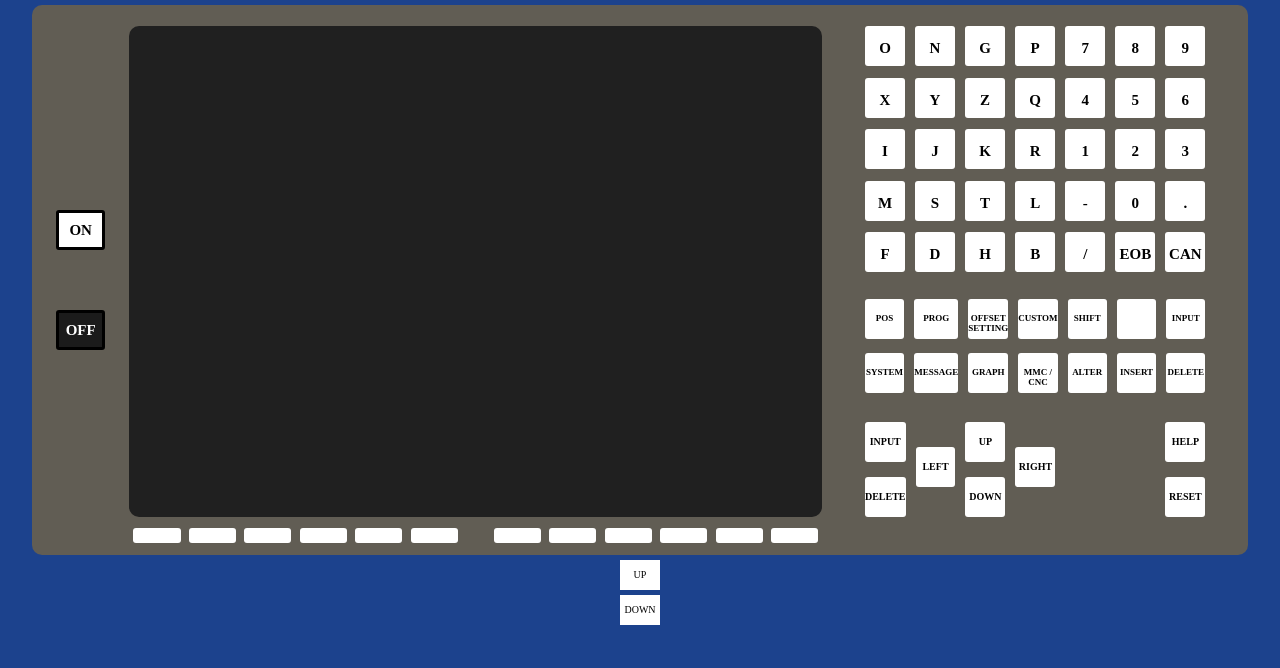
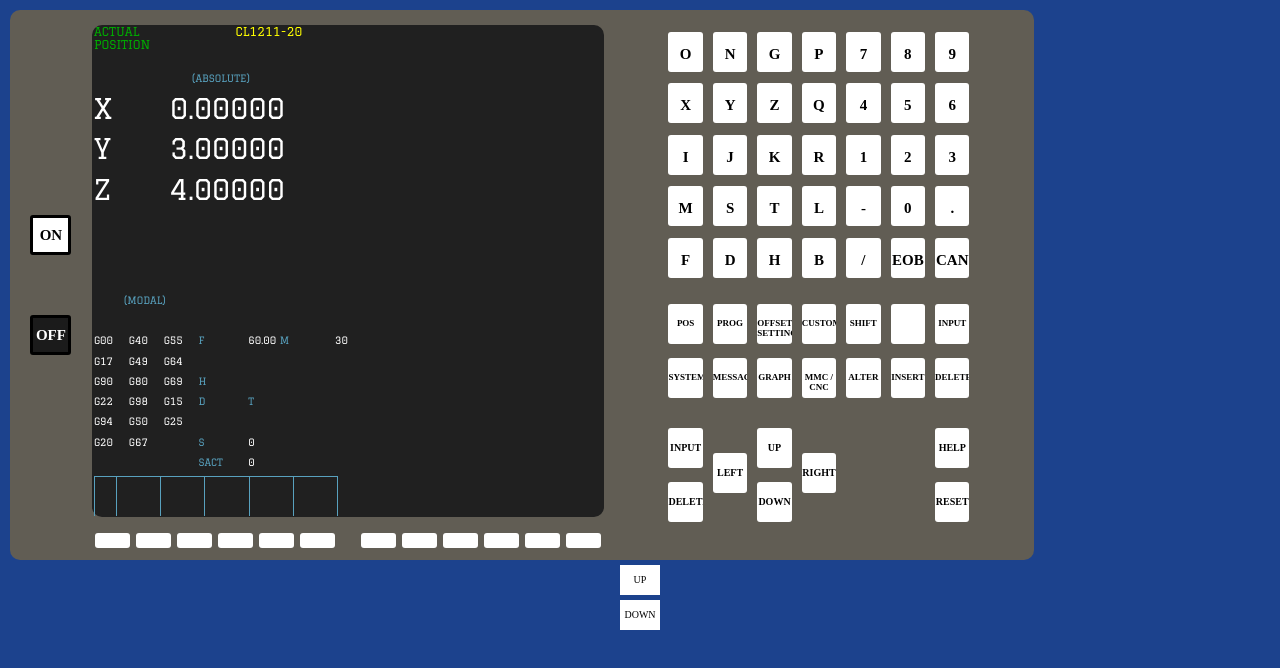
Before and after one commit to Bozinoski/JonesMachine, a plain HTML site: page index.html in a window 1280 px wide. Drawn offline with Linux system fonts and the light colour scheme.

Commit message:
Changed the visuals on the screen, shrinked the panel size and screen

```diff
--- a/index.html
+++ b/index.html
@@ -6,6 +6,7 @@
     <meta http-equiv="X-UA-Compatible" content="ie=edge">
     <title>Document</title>
     <link rel="stylesheet" href="style.css">
+    <link href="https://fonts.googleapis.com/css?family=Graduate" rel="stylesheet">
 </head>
 <body>
     <!--MAIN PANEL START-->
@@ -20,7 +21,104 @@
         </div>
         <div class="screen-section">
             <div class="screen">
-
+                <div class="screen-left">
+                    <div class="left-sub left-sub1">
+                        <div class="prog-actual-position">ACTUAL POSITION</div>
+                        <div class="prog-part-number">CL1211-20</div>
+                    </div>
+                    <div class="left-sub left-sub2"></div>
+                    <div class="left-sub left-sub3">(ABSOLUTE)</div>
+                    <div class="left-sub axis-sub left-sub4">
+                        <div class="left-axis axis-x">X</div>
+                        <div class="left-axis-x-value">0.00000</div>
+                    </div>
+                    <div class="left-sub axis-sub left-sub5">
+                        <div class="left-axis axis-y">Y</div>
+                        <div class="left-axis-y-value">3.00000</div>
+                    </div>
+                    <div class="left-sub axis-sub left-sub6">
+                        <div class="left-axis axis-z">Z</div>
+                        <div class="left-axis-z-value">4.00000</div>
+                    </div>
+                    <div class="left-sub left-sub7"></div>
+                    <div class="left-sub left-sub8">
+                        <div>(MODAL)</div>
+                        <div></div>
+                    </div>
+                    <div class="left-sub modals left-sub9">
+                        <div></div>
+                        <div></div>
+                        <div></div>
+                        <div></div>
+                        <div></div>
+                        <div></div>
+                    </div>
+                    <div class="left-sub modals left-sub10">
+                        <div>G00</div>
+                        <div>G40</div>
+                        <div>G55</div>
+                        <div class="blue-letter">F</div>
+                        <div>60.00 <span class="blue-letter">M</span></div>
+                        <div class="modal-last">30</div>
+                    </div>
+                    <div class="left-sub modals left-sub11">
+                        <div>G17</div>
+                        <div>G49</div>
+                        <div>G64</div>
+                        <div></div>
+                        <div></div>
+                        <div></div>
+                    </div>
+                    <div class="left-sub modals left-sub12">
+                        <div>G90</div>
+                        <div>G80</div>
+                        <div>G69</div>
+                        <div class="blue-letter">H</div>
+                        <div></div>
+                        <div></div>
+                    </div>
+                    <div class="left-sub modals left-sub13">
+                        <div>G22</div>
+                        <div>G98</div>
+                        <div>G15</div>
+                        <div class="blue-letter">D</div>
+                        <div class="blue-letter">T</div>
+                        <div></div>
+                    </div>
+                    <div class="left-sub modals left-sub14">
+                        <div>G94</div>
+                        <div>G50</div>
+                        <div>G25</div>
+                        <div></div>
+                        <div></div>
+                        <div></div>
+                    </div>
+                    <div class="left-sub modals left-sub15">
+                        <div>G20</div>
+                        <div>G67</div>
+                        <div></div>
+                        <div class="blue-letter">S</div>
+                        <div>0</div>
+                        <div></div>
+                    </div>
+                    <div class="left-sub modals left-sub16">
+                        <div></div>
+                        <div></div>
+                        <div></div>
+                        <div class="blue-letter">SACT</div>
+                        <div>0</div>
+                        <div></div>
+                    </div>
+                    <div class="left-sub left-sub17">
+                        <div class="soft-key-menu"></div>
+                        <div class="soft-key-menu"></div>
+                        <div class="soft-key-menu"></div>
+                        <div class="soft-key-menu"></div>
+                        <div class="soft-key-menu"></div>
+                        <div class="soft-key-menu"></div>
+                    </div>
+                </div>
+                <div class="screen-right"></div>
             </div>
             <div class="soft-keys">
                 <div class="soft" id="soft-1"></div>
--- a/script.js
+++ b/script.js
@@ -0,0 +1,16 @@
+var btnOn, btnOff, power;
+var startUp;
+btnOn = document.querySelector('.btn-on');
+btnOff = document.querySelector('.btn-off');
+screen = document.querySelector('.screen');
+power = 0;
+step = 0;
+
+btnOn.addEventListener('click',function(){
+    if (step === 0 && power === 0){
+        power = 1;
+        step = 1;
+        screen.style.backgroundColor = "red";
+        console.log('hi');
+    }
+})
--- a/style.css
+++ b/style.css
@@ -15,11 +15,12 @@ body{
 }
 /*  Main */
 .main-panel{
-    width:95%;
+    width:80%;
     height:55rem;
     display: grid;
-    grid-template-columns: 8% 57% 35%;
-    margin:.5rem auto 0rem auto;
+    grid-template-columns: 8% 50% 42%;
+    margin-top:1rem;
+    margin-left:1rem;
     background-color:#615D54;
     border-radius: 1rem;
 }
@@ -66,6 +67,64 @@ body{
     background-color: rgb(32, 32, 32);
     margin: 3% auto 0 auto;
     border-radius: 1rem;
+    display: grid;
+    grid-template-columns: 1fr 1fr;
+    font-family: 'Graduate', cursive;
+
+}
+.screen-left{
+    display: grid;
+    grid-template-rows: .5fr .5fr .5fr 1fr 1fr 1fr 2fr .5fr .5fr .5fr .5fr .5fr .5fr .5fr .5fr .5fr 1fr;
+    padding-left:.2rem;
+}
+.left-sub1{
+    display: grid;
+    grid-template-columns: 4fr 6fr;
+    font-size: 1.2rem;
+}
+.prog-actual-position{
+    color:rgb(0, 170, 0);
+}
+.prog-part-number{
+    color:yellow;
+    padding-left:4rem;
+}
+.axis-sub{
+    display: grid;
+    grid-template-columns: 3fr 7fr;
+    font-size: 2.8rem;
+    color:white;
+}
+.left-sub3{
+    text-align: center;
+    color: rgb(88, 161, 190);
+}
+.left-sub8{
+    display: grid;
+    grid-template-columns: 4fr 6fr;
+    text-align: center;
+    color: rgb(88, 161, 190);
+}
+.modals{
+    display: grid;
+    grid-template-columns: 1.4fr 1.4fr 1.4fr 2fr 2fr 2fr;
+    color:white;
+}
+.blue-letter{
+    color: rgb(88, 161, 190);
+}
+.modal-last{
+    text-align: end;
+}
+.left-sub17{
+    display: grid;
+    grid-template-columns: .5fr 1fr 1fr 1fr 1fr 1fr;
+    border-left: solid 1px rgb(88, 161, 190);
+    padding-right:1rem;
+}
+.soft-key-menu{
+    border-top: solid 1px rgb(88, 161, 190);
+    border-right: solid 1px rgb(88, 161, 190);
 }
 .soft-keys{
     width:100%;
@@ -95,6 +154,7 @@ body{
     font-weight: bold;
     padding-top:1.4rem;
     height:4rem;
+    overflow: hidden;
 }
 .hard-key:hover{
     box-shadow: .2rem .0rem .5rem black, -.2rem 0rem .5rem black,0rem .2rem .5rem black, 0rem -.2rem .5rem black;
@@ -103,7 +163,7 @@ body{
     box-shadow: .2rem .0rem .5rem green, -.2rem 0rem .5rem green,0rem .2rem .5rem green, 0rem -.2rem .5rem green;
 }
 .keyboard{
-    width:80%;
+    width:70%;
     height:90%;
     margin:5% auto;
     display: grid;
```
